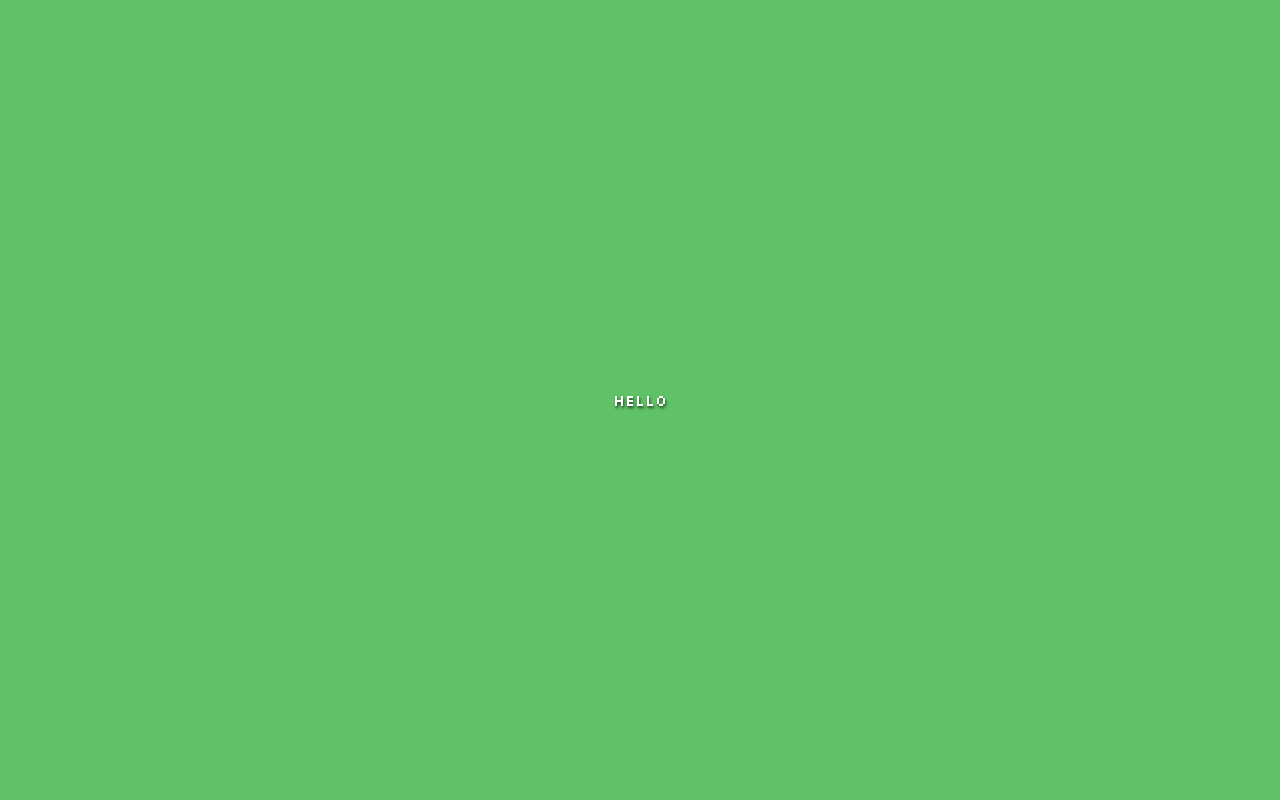
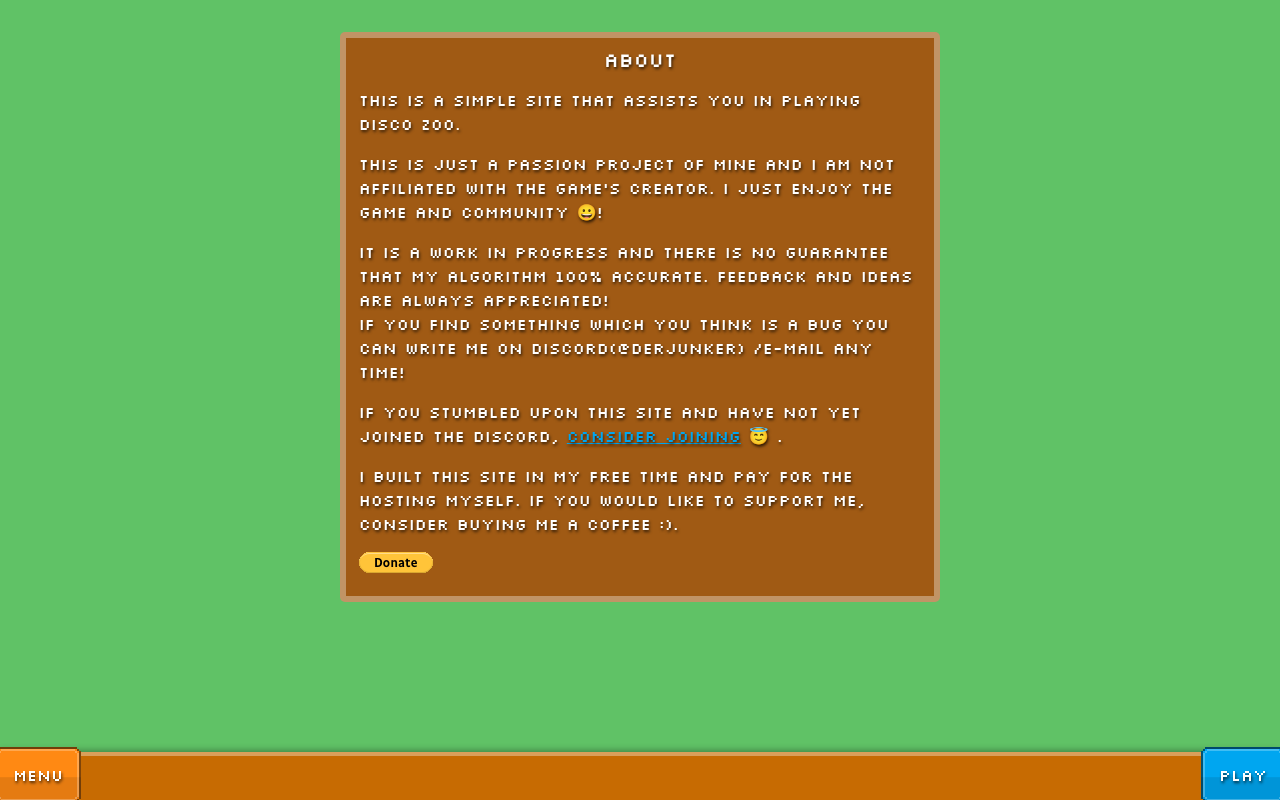
Before and after one commit to derJunker/disco-zoo-solver, a Vue app in the folder frontend/: page /about in a window 1280 px wide. Built offline with nearby package versions, Linux system fonts and the light colour scheme.

Commit message:
added about page

```diff
--- a/frontend/src/components/Overlays/MenuOverlay.vue
+++ b/frontend/src/components/Overlays/MenuOverlay.vue
@@ -2,9 +2,10 @@
   <div class="menu-overlay wood-menu">
     <h1>Menu</h1>
     <div class="menu-buttons">
+      <button class="btn btn-gradient color-action-info" @click="clickedHome()">Home</button>
+      <button class="btn btn-gradient color-action-neutral-3" @click="clickedAbout()">About</button>
       <button class="btn btn-gradient color-action-neutral-2" @click="clickedSettings()">Settings</button>
-      <button class="btn btn-gradient color-action-neutral-3" @click="clickedAbout()">About</button>
-      <button class="btn btn-gradient color-action-neutral-1" @click="clickedStats()">Stats</button>
+      <!--      <button class="btn btn-gradient color-action-neutral-1" @click="clickedStats()">Stats</button>-->
     </div>
   </div>
 </template>
@@ -38,6 +39,9 @@ export default defineComponent({
     clickedStats() {
       router.push({name: 'stats'})
     },
+    clickedHome() {
+      router.push({name: 'home'})
+    }
   }
 })
 </script>
--- a/frontend/src/views/AboutView.vue
+++ b/frontend/src/views/AboutView.vue
@@ -1,22 +1,106 @@
 <template>
-  <div class="about">
-    Hello
+  <div class="about-view">
+    <div class="about-view-content">
+      <div id="about-menu" class="wood-menu">
+        <h1>About</h1>
+        <p>
+          This is a simple site that assists you in playing Disco Zoo.
+        </p>
+        <p>This is just a passion project of mine and I am not affiliated with the game's creator. I just enjoy the
+        game and community 😀!</p>
+        <p>
+          It is a work in progress and there is no guarantee that my algorithm 100% accurate. Feedback and ideas are always
+          appreciated!
+          <br>
+          If you find something which you think is a bug you can write me on discord(@derjunker) /e-mail any time!
+        </p>
+        <p>If you stumbled upon this site and have not yet joined the discord,
+          <a style="color: #00A6F0; text-decoration: underline;" href="https://discord.gg/VwxRrkgX" target="_blank">
+          consider joining</a> 😇 .</p>
+        <p>
+          I built this site in my free time and pay for the hosting myself. If you would like to support me, consider
+          buying me a coffee :).
+        </p>
+        <form action="https://www.paypal.com/donate" method="post" target="_blank">
+          <input type="hidden" name="hosted_button_id" value="XH72PGMV2ML48" />
+          <input type="image" src="/btn_donate_SM.gif" name="submit" title="PayPal - The safer, easier way to pay online!" alt="Donate with PayPal button" />
+        </form>
+      </div>
+      <transition name="overlay">
+        <menu-overlay v-if="showMenu" class="menu-overlay dock-bottom menu-bottom dock-bottom-shadow"/>
+        <play-overlay v-else-if="showPlay" class="play-overlay dock-bottom menu-bottom dock-bottom-shadow"/>
+      </transition>
+    </div>
+    <menu-bar :on-first-button-click="onMenuClick" first-color-class="color-action-neutral-1" first-button-name="menu"
+              :on-second-button-click="onPlayClick" second-color-class="color-action-neutral-2"
+              second-button-name="play"></menu-bar>
   </div>
 </template>
 <style scoped>
-.about {
+.about-view {
   display: flex;
-  justify-content: center;
-  align-items: center;
-  height: 100%;
+  flex-direction: column;
+  justify-content: space-between;
+}
+
+.about-view-content {
+  flex: 1;
+  position: relative;
+}
+
+.menu-overlay, .play-overlay {
+  position: absolute;
+  bottom: 0;
+  left: 0;
+  right: 0;
+  margin: auto;
+}
+
+.menu-overlay {
+  max-width: min(90%, 400px);
+}
+
+.play-overlay {
+  max-width: min(90%, 400px);
+}
+
+#about-menu {
+  margin-top: 2rem;
+  margin-inline: auto;
+  max-width: min(95%, 600px);
 }
 
 </style>
 
 <script lang="ts">
 import { defineComponent } from 'vue';
+import MenuBar from "@/components/MenuBar.vue";
+import MenuOverlay from "@/components/Overlays/MenuOverlay.vue";
+import PlayOverlay from "@/components/Overlays/PlayOverlay.vue";
 
 export default defineComponent({
   name: 'AboutView',
+  components: {PlayOverlay, MenuOverlay, MenuBar},
+  data() {
+    return {
+      showMenu: false,
+      showPlay: false
+    }
+  },
+  methods: {
+    onMenuClick() {
+      if (!this.showMenu) {
+        this.showPlay = false;
+      }
+      this.showMenu = !this.showMenu;
+    },
+
+    onPlayClick() {
+      if (!this.showPlay) {
+        this.showMenu = false;
+      }
+      this.showPlay = !this.showPlay;
+    },
+  }
 });
 </script>
--- a/frontend/src/views/HomeView.vue
+++ b/frontend/src/views/HomeView.vue
@@ -63,7 +63,7 @@ h1 {
   flex: 1;
   position: relative;
 }
-.menu-overlay, .play-overlay {
+.menu-overlay, .play-overlay, .tutorial-overlay {
   position: absolute;
   bottom: 0;
   left: 0;
@@ -72,7 +72,7 @@ h1 {
 }
 
 .menu-overlay {
-  max-width: min(70%, 400px);
+  max-width: min(90%, 400px);
 }
 
 .play-overlay {
```
Also changed, not shown: frontend/public/btn_donate_SM.gif (added), 1 other file (tests, documents, lock files or other folders).
